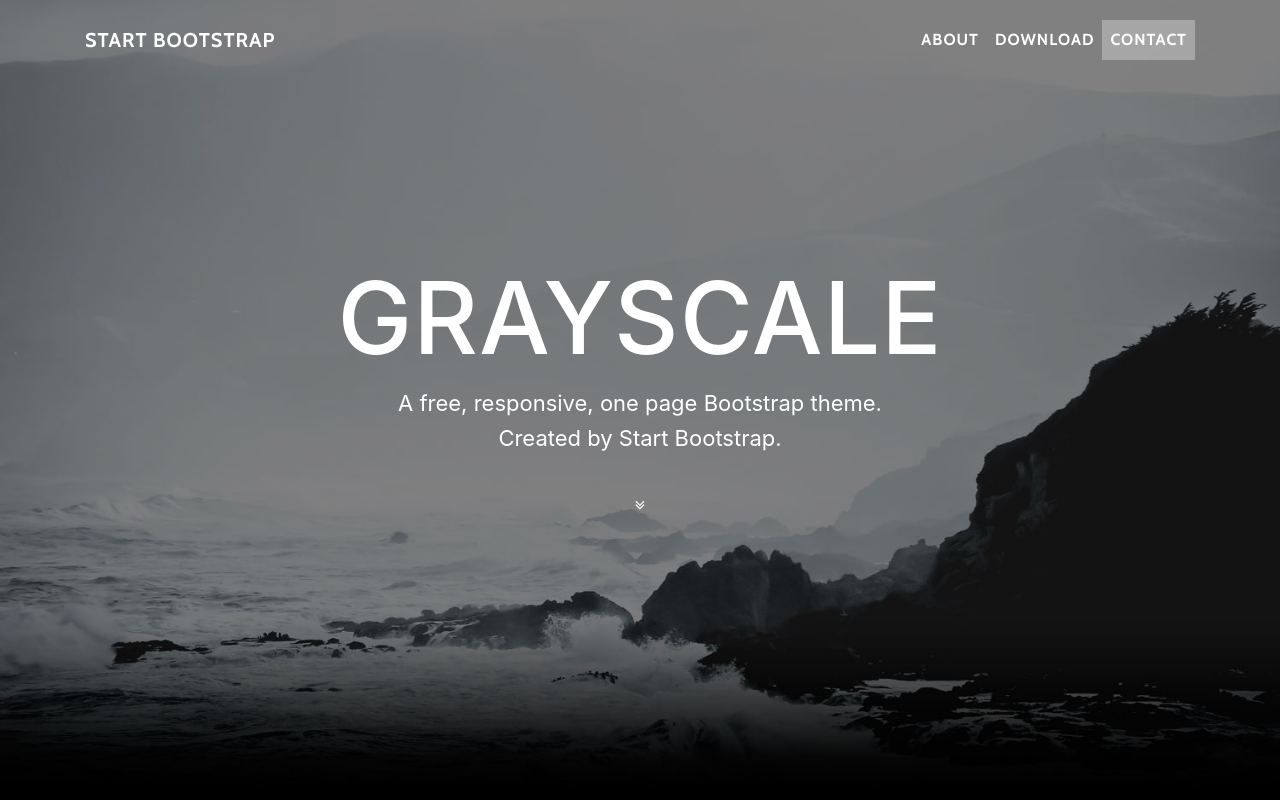
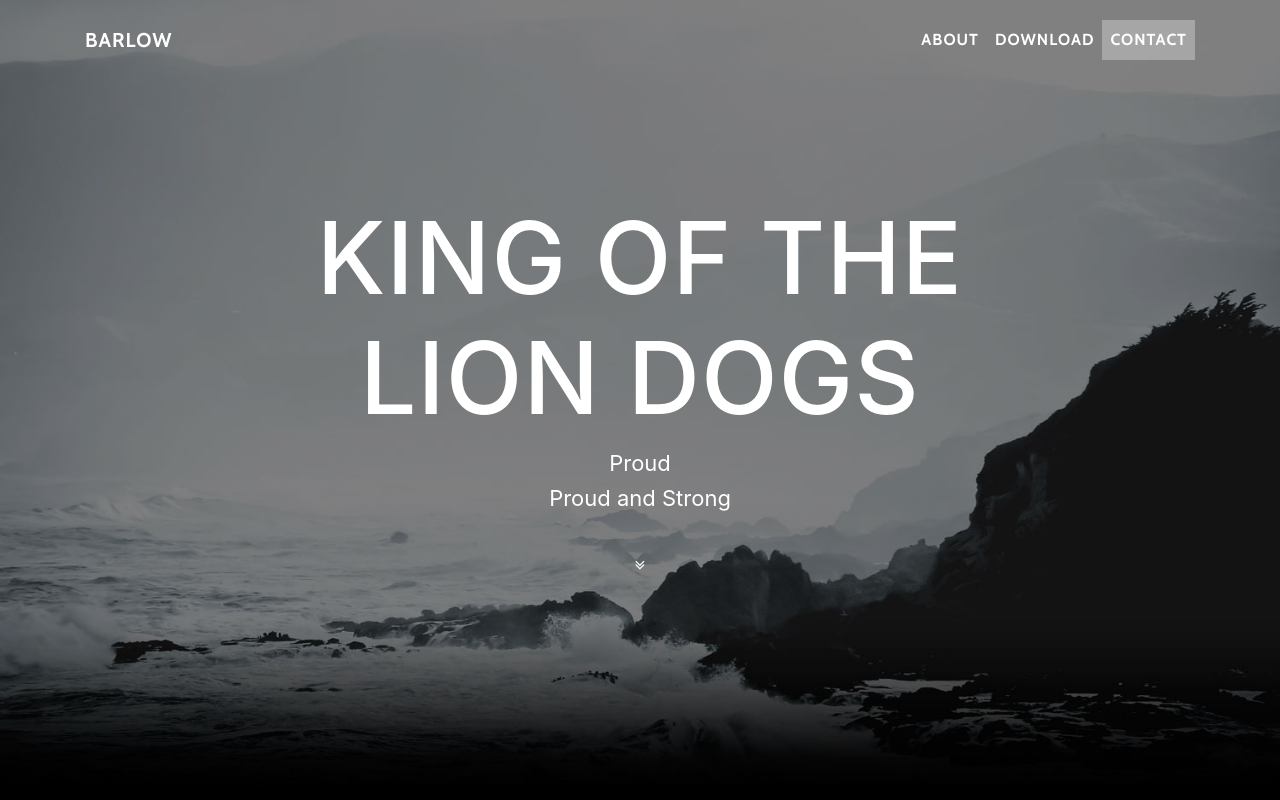
Before and after one commit to gdebord/hello_bootstrap, a website with bundled scripts: page index.html in a window 1280 px wide. Shown: the top 800 px of the page. Built offline with nearby package versions, Linux system fonts and the light colour scheme.

Commit message:
changed a couple things

```diff
--- a/index.html
+++ b/index.html
@@ -8,7 +8,7 @@
     <meta name="description" content="">
     <meta name="author" content="">
 
-    <title>Grayscale - Start Bootstrap Theme</title>
+    <title>Barlow</title>
 
     <!-- Bootstrap core CSS -->
     <link href="vendor/bootstrap/css/bootstrap.min.css" rel="stylesheet">
@@ -28,7 +28,7 @@
     <!-- Navigation -->
     <nav class="navbar navbar-expand-lg navbar-light fixed-top" id="mainNav">
       <div class="container">
-        <a class="navbar-brand js-scroll-trigger" href="#page-top">Start Bootstrap</a>
+        <a class="navbar-brand js-scroll-trigger" href="#page-top">Barlow</a>
         <button class="navbar-toggler navbar-toggler-right" type="button" data-toggle="collapse" data-target="#navbarResponsive" aria-controls="navbarResponsive" aria-expanded="false" aria-label="Toggle navigation">
           Menu
           <i class="fa fa-bars"></i>
@@ -55,9 +55,9 @@
         <div class="container">
           <div class="row">
             <div class="col-lg-8 mx-auto">
-              <h1 class="brand-heading">Grayscale</h1>
-              <p class="intro-text">A free, responsive, one page Bootstrap theme.
-                <br>Created by Start Bootstrap.</p>
+              <h1 class="brand-heading">King of the Lion Dogs</h1>
+              <p class="intro-text">Proud
+                <br>Proud and Strong</p>
               <a href="#about" class="btn btn-circle js-scroll-trigger">
                 <i class="fa fa-angle-double-down animated"></i>
               </a>
@@ -66,7 +66,6 @@
         </div>
       </div>
     </header>
-
     <!-- About Section -->
     <section id="about" class="content-section text-center">
       <div class="container">
@@ -95,7 +94,6 @@
         </div>
       </div>
     </section>
-
     <!-- Contact Section -->
     <section id="contact" class="content-section text-center">
       <div class="container">
```
